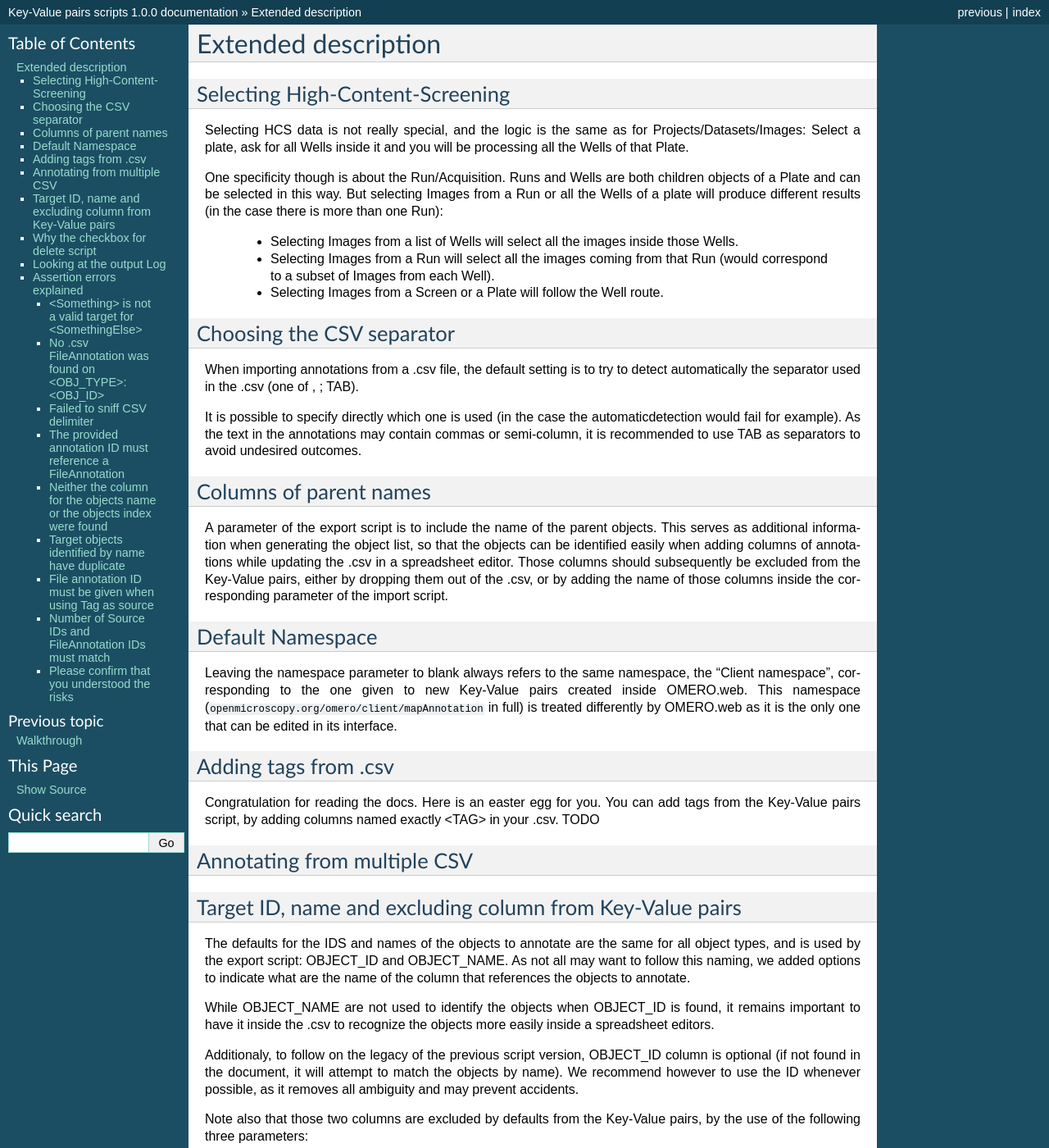
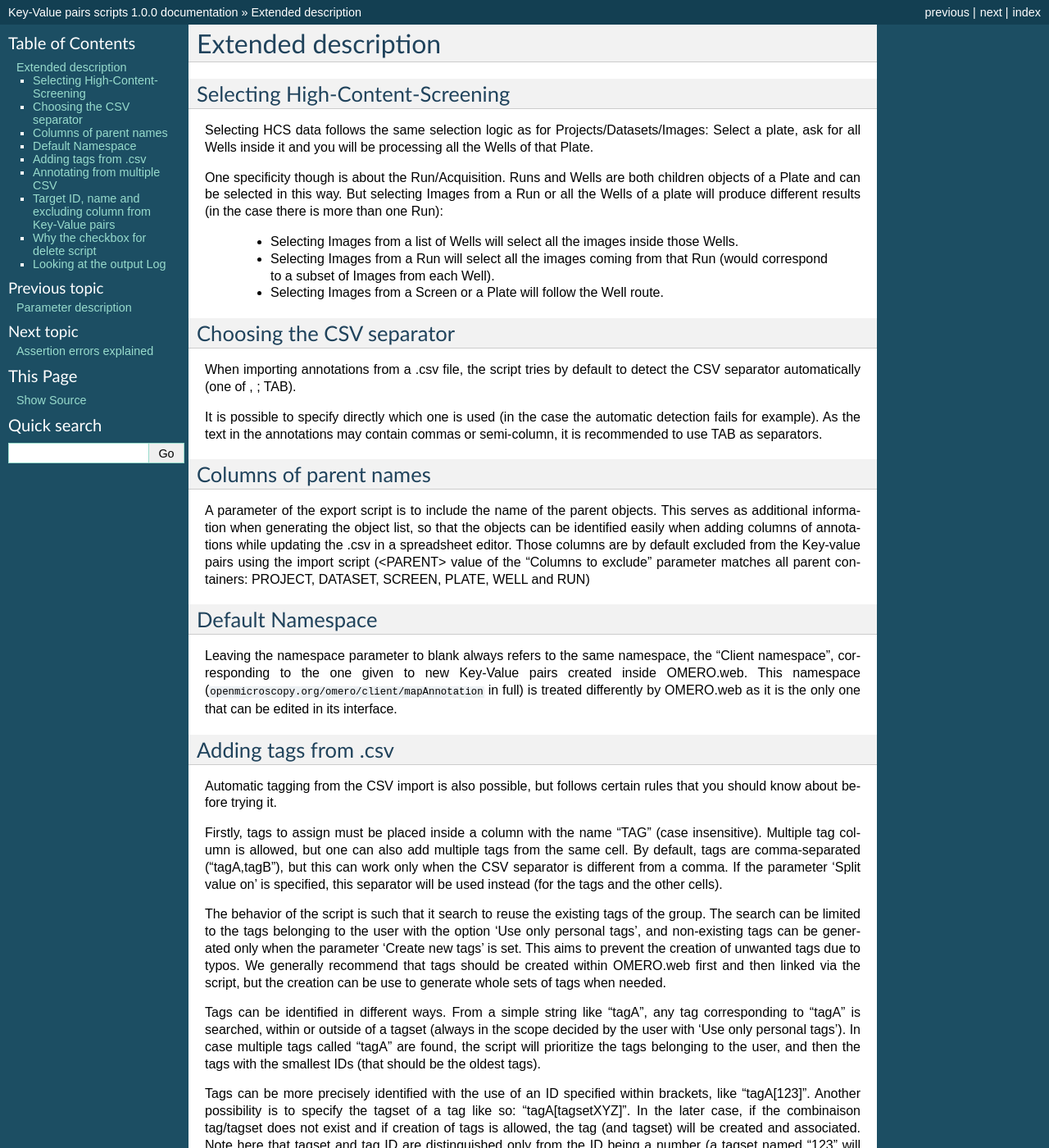
Before and after one commit to German-BioImaging/guide-KVpairs-scripts, a Sphinx documentation site: the page built from docs/indepth.rst, in a window 1280 px wide and 1400 px high. Shown: the whole window at 82% size. Built offline with Sphinx 7.4.7, drawn with Linux system fonts in a browser that asks for light colours; some of the changed text lies outside the part shown.

Commit message:
more documentation

```diff
--- /dev/null
+++ b/docs/allparameters.rst
@@ -0,0 +1,150 @@
+Parameter description
+=====================
+
+Generic parameters
+------------------
+
+Data Type
+^^^^^^^^^
+In combinaison with the parameter 'IDs', this selects the object \
+from which targets are selected (targets of the given type).
+
+For example, if Data Type is set to Project, and ID to 789, it will select all attached Datasets \
+if 'Target Data Type' is set to Dataset, or all the Images if it is set to Image.
+
+The Data Type can also be set to Tag, in which case the tagged objects of the "Target Data Type" \
+are selected. This can be used for a more flexible selection of target object to process.
+
+IDs
+^^^
+IDs of the object for the 'Data Type' selection.
+
+Multiple ID can be provided at the same time, separated with a comma. In this case, \
+the objects are processed sequentially.
+
+Target Data Type
+^^^^^^^^^^^^^^^^
+The data type to be selected for processing by the script. Default to "<on current>" means that the \
+objects specified by "Data Type" and "IDs" are the ones to be processed. In the other case, the selected \
+type must correspond to a child object of the selected type (Image are child of Dataset and Project, \
+Well are child of Screen and Plate, ...).
+
+
+File Annotation
+^^^^^^^^^^^^^^^
+Parameter for the import of Key-Value pairs from a CSV file. Provided from the "Choose File" selection menu, \
+the file will be temporarily uploaded to OMERO for the duration of the script.
+
+The items listed in the CSV are matched to the Target object found. If an item of the CSV correspond to no \
+target object, the item is skipped. As such, target objects coming from different parent objects can be \
+annotated from a single CSV.
+
+The matching of items in the CSV to target objects is done either via IDs or names (IDs have priority over names). \
+The name of the columns containing either can be specified (see 'Target ID colname' and 'Target name colname'), but \
+are by default respectively in upper case OBJECT_ID and OBJECT_NAME.
+
+If no ID column is given in the CSV, the script attempts to match the items via the name. In this case, name duplicates \
+are forbidden. (either from the CSV or inside OMERO, this will lead the script to fail).
+
+Namespace
+^^^^^^^^^
+For the import of key-value pair, the namespace that will be given to the created key-value pairs. For the three other scripts,
+limits the selection of key-value pairs to that namespace.
+
+When no namespace is provided, matches the namespace 'openmicroscopy.org/omero/client/mapAnnotation', which \
+makes the key-value pairs editable in OMERO.web (the only namespace that allows that).
+
+Multiple namespace can be provided as a comma separated list. Or all namespace can be selected using the * character.
+
+.. _Old Namespace:
+Old Namespace
+^^^^^^^^^^^^^
+For the namespace conversion script. List of old namespace (comma separated) to convert to a different namespace (unique). \
+This can be used to group key-value pairs into a single annotations (all found key-value pairs will be grouped to a single\
+key-value pair).
+
+.. _New Namespace:
+New Namespace
+^^^^^^^^^^^^^
+For the namespace conversion script. The new namespace to assign to the key-value pairs found on the target \
+object having the `Old Namespace`_. The found key-value pairs will be grouped into a single key-value pair per object with \
+the 'New Namespace'.
+
+Advanced parameters
+-------------------
+
+Separator
+^^^^^^^^^
+For the key-value pair import script, the separator used in the CSV to separate elements. By default \
+set to 'guess' and will attempt to detect automatically the separator among ', ; TAB'.
+
+For the key-value pair export script, the separator used in the generated CSV to separate elements. We \
+recommend the use of TAB.
+
+.. _Include column(s) of parents name:
+Include column(s) of parents name
+^^^^^^^^^^^^^^^^^^^^^^^^^^^^^^^^^
+For the key-value pair export script. Check the box if you want to include in the first columns of the CSV output \
+to contain for each objects the name of their parent containers.
+
+The possible parents are PROJECT, DATASET, SCREEN, PLATE, RUN, WELL, depending on which object type \
+is exported. These columns are ignored by default by the import script (see `Columns to exclude`_)
+
+Include namespace
+^^^^^^^^^^^^^^^^^
+For the key-value pair export script. Check the box if you want to include in the CSV the namespace \
+associated to each key as the first row of the document. This is interpreted back by the import script.
+
+Include tags
+^^^^^^^^^^^^
+For the key-value pair export script. Check the box if you want to include in the CSV a column for the tags \
+attached to the target objects. The tags are in the TAG[TAGSET] if the tags are part of a tagset.
+
+.. _Columns to exclude:
+Columns to exclude
+^^^^^^^^^^^^^^^^^^
+For the key-value pair import script. If the columns specified here are found in the CSV, they will be ignored \
+for the generated key-value pairs.
+
+Three default special values are given. <ID> corresponds to the name of the column for the object IDs specified by the \
+parameter `Target ID colname`_. <NAME> corresponds to the name of the column for the object IDs specified by the \
+parameter `Target name colname`_. <PARENT> corresponds to all possible parent containers type exported when using the \
+paremeter `Include column(s) of parents name`_.
+
+.. _Target ID colname:
+Target ID colname
+^^^^^^^^^^^^^^^^^
+For the key-value pair import script. The name of the column in the CSV containing the objects IDs. If not present, \
+the script will attempt to match the target objects by name. Defaults to OBJECT_ID as used by the export script.
+
+.. _Target name colname:
+Target name colname
+^^^^^^^^^^^^^^^^^^^
+For the key-value pair import script. The name of the column in the CSV containing the objects names. \
+The names are used only to identify target objects if the ID column is not present. Defaults to \
+OBJECT_NAME as used by the export script.
+
+Exclude empty values
+^^^^^^^^^^^^^^^^^^^^
+For the key-value pair import script. Check this box if you wish to avoid creating an entry in the key-value \
+pairs when a cell in the CSV is empty.
+
+Attach csv to parents
+^^^^^^^^^^^^^^^^^^^^^
+For the key-value pair import script. Check this box if you wish to attach the chosen CSV file to the object used for the \
+selection of targets.
+
+Split value on
+^^^^^^^^^^^^^^
+For the key-value pair import script. The characters used to split the cells in the CSV into multiple entries. \
+The character used here must be different from the CSV separator character.
+
+Use only personal tags
+^^^^^^^^^^^^^^^^^^^^^^
+For the key-value pair import script. When tags are specified in the CSV (under a column named TAG), check this box \
+if you want to restrict the use of tags to tags owned by you.
+
+Create new tags
+^^^^^^^^^^^^^^^
+For the key-value pair import script. When tags are specified in the CSV (under a column named TAG), check this box \
+if you want to allow the creation of tags when the don't exist. This also applies to tags for which a tagset is specified.
--- /dev/null
+++ b/docs/errors.rst
@@ -0,0 +1,105 @@
+Assertion errors explained
+--------------------------
+
+<Something> is not a valid target for <SomethingElse>
+^^^^^^^^^^^^^^^^^^^^^^^^^^^^^^^^^^^^^^^^^^^^^^^^^^^^^
+Objects are selected from a parent object TO a child object. Check out \
+this section for more explanations on how to select objects with \
+those scripts.
+
+Annotation <xxx> not found:
+^^^^^^^^^^^^^^^^^^^^^^^^^^^
+Try reloading the page. This error can happen when you try to use the script on an object from a \
+group after opening a second tab in a different group.
+
+Cannot split cells with a character used as CSV separator
+^^^^^^^^^^^^^^^^^^^^^^^^^^^^^^^^^^^^^^^^^^^^^^^^^^^^^^^^^
+Multiple values per cell can be used, but the character to split them must be \
+different from the separator used by the csv.
+
+CSV rows lenght mismatch: Header has <N> items, while line <line number> has <M>
+^^^^^^^^^^^^^^^^^^^^^^^^^^^^^^^^^^^^^^^^^^^^^^^^^^^^^^^^^^^^^^^^^^^^^^^^^^^^^^^^^^^^
+This error shows either that one of the csv row has a different number of item from the header, or that \
+something wrong happened with the parsing of the csv. (make sure that your csv separator is not a comma and that \
+you use also a comma to have multiple value per cells, like in the case of tags).
+
+Failed to sniff CSV delimiter please specify the separator
+^^^^^^^^^^^^^^^^^^^^^^^^^^^^^^^^^^^^^^^^^^^^^^^^^^^^^^^^^^
+It happens that the sniffer to detect fails to understand what separator was \
+used inside you .csv file. Please indicate in the parameter the separator used \
+inside your .csv.
+
+File annotation ID must be given when using Tag as source
+^^^^^^^^^^^^^^^^^^^^^^^^^^^^^^^^^^^^^^^^^^^^^^^^^^^^^^^^^
+Because files cannot be attached to tags, and thus cannot be searched \
+automatically when providing tags as source, you must provide a file as \
+input to the script.
+
+Neither the column for the objects name or the objects index were found
+^^^^^^^^^^^^^^^^^^^^^^^^^^^^^^^^^^^^^^^^^^^^^^^^^^^^^^^^^^^^^^^^^^^^^^^
+Make sure that the column in your .csv match the columns given as parameter \
+of the import script. Both are optional, but at least one is required!
+
+No .csv FileAnnotation was found on <OBJ_TYPE>:<OBJ_ID>
+^^^^^^^^^^^^^^^^^^^^^^^^^^^^^^^^^^^^^^^^^^^^^^^^^^^^^^^
+When providing no file from the select File button, nor giving \
+a file annotation to read Key-Value pairs from, the script attempt to \
+search specifically for a .csv file attached to the current parent object.
+If none is found, you obtain this error. Try to provide a .csv file instead \
+of letting the script guessing.
+
+Number of Source IDs and FileAnnotation IDs must match
+^^^^^^^^^^^^^^^^^^^^^^^^^^^^^^^^^^^^^^^^^^^^^^^^^^^^^^
+When providing more than one parent object, the Key-Value pairs can \
+be read from either a single .csv file, or by multiple files. In the later \
+scenario, there must be an identical number of FileAnnotation and parent \
+objects, in order for the script to understand which corresponds to which.
+
+Please confirm that you understood the risks
+^^^^^^^^^^^^^^^^^^^^^^^^^^^^^^^^^^^^^^^^^^^^
+It seems that you forgot to confirm that you understood the risk associated \
+with a batch deletion of annotations. TODO cf to section on why ticking the box.
+
+Target objects identified by name have duplicate
+^^^^^^^^^^^^^^^^^^^^^^^^^^^^^^^^^^^^^^^^^^^^^^^^
+Because no column specifying the ID of the object to annotate was found, \
+the script attempted to uniquely identify the objects by their name. It seemed \
+however that in the list of all objects founds from the parent you gave, \
+multiple objects have the same name. Please try again by adding a column \
+with the IDs of the objects to annoate. (OBJECT_ID is the default of the \
+scripts).
+
+The provided annotation ID must reference a FileAnnotation
+^^^^^^^^^^^^^^^^^^^^^^^^^^^^^^^^^^^^^^^^^^^^^^^^^^^^^^^^^^
+The ID of the file annotation seems incorrect. Make sure that you gave the \
+FileAnnotation ID and not the LinkAnnotation ID, as indicated in the image bellow.
+
+.. image:: images/expert_3_file_annotation_id.png
+   :scale: 100%
+
+The tag ID:{tagid} is not in the permitted selection of tags
+^^^^^^^^^^^^^^^^^^^^^^^^^^^^^^^^^^^^^^^^^^^^^^^^^^^^^^^^^^^^
+This error either means that the given ID for the tag is wrong, or that the ID \
+corresponds to a tag in a different group or belonging to a different user (and \
+option 'Use only personal tags' is unchecked). Another possibility is that you have \
+a tagset with a name made of numbers only, and thus is interpreted as a tag ID.
+
+The tag {tagname} doesn't correspond to the tag on the server with ID:{tagid}
+^^^^^^^^^^^^^^^^^^^^^^^^^^^^^^^^^^^^^^^^^^^^^^^^^^^^^^^^^^^^^^^^^^^^^^^^^^^^^
+This error tells you that the tag found from the given ID has a name different \
+from the one you used in the csv. This is to prevent you from using the wrong tag.
+
+Tag '{tagname}' does not exist while creation of new tags is not permitted
+^^^^^^^^^^^^^^^^^^^^^^^^^^^^^^^^^^^^^^^^^^^^^^^^^^^^^^^^^^^^^^^^^^^^^^^^^^
+If your tags do not exist yet (or if you only use your own tag), remember to \
+check the box 'Create new tags' if you wish to generate the tags automatically.
+
+Tag '{tagname}' in TagSet '{tagset}' does not exist while creation of new tags is not permitted
+^^^^^^^^^^^^^^^^^^^^^^^^^^^^^^^^^^^^^^^^^^^^^^^^^^^^^^^^^^^^^^^^^^^^^^^^^^^^^^^^^^^^^^^^^^^^^^^
+Same as the error above, but in the case a tagset is specified.
+
+The .csv contains duplicates {duplicates} which makes it impossible to correctly allocate the annotations
+^^^^^^^^^^^^^^^^^^^^^^^^^^^^^^^^^^^^^^^^^^^^^^^^^^^^^^^^^^^^^^^^^^^^^^^^^^^^^^^^^^^^^^^^^^^^^^^^^^^^^^^^^
+When no ID is used to identify the objects to annotate, names are use instead. In that case, there can not \
+be two object with the same name in the csv (and in the selected object on OMERO), in which case it is \
+impossible to identify which object should be annotated.
--- a/docs/indepth.rst
+++ b/docs/indepth.rst
@@ -3,7 +3,7 @@
 
 Selecting High-Content-Screening
 --------------------------------
-Selecting HCS data is not really special, and the logic is the same as for \
+Selecting HCS data follows the same selection logic as for \
 Projects/Datasets/Images: Select a plate, ask for all Wells inside it and \
 you will be processing all the Wells of that Plate.
 
@@ -21,13 +21,12 @@
 
 Choosing the CSV separator
 --------------------------
-When importing annotations from a .csv file, the default setting is to try \
-to detect automatically the separator used in the .csv (one of , ; TAB).
+When importing annotations from a .csv file, the script tries by default \
+to detect the CSV separator automatically (one of , ; TAB).
 
-It is possible to specify directly which one is used (in the case the automatic\
-detection would fail for example). As the text in the annotations may contain \
-commas or semi-column, it is recommended to use TAB as separators to avoid \
-undesired outcomes.
+It is possible to specify directly which one is used (in the case the automatic \
+detection fails for example). As the text in the annotations may contain \
+commas or semi-column, it is recommended to use TAB as separators.
 
 Columns of parent names
 -----------------------
@@ -35,9 +34,9 @@
 This serves as additional information when generating the object list, so that \
 the objects can be identified easily when adding columns of annotations while \
 updating the .csv in a spreadsheet editor.
-Those columns should subsequently be excluded from the Key-Value pairs, either \
-by dropping them out of the .csv, or by adding the name of those columns inside \
-the corresponding parameter of the import script.
+Those columns are by default excluded from the Key-value pairs using the import \
+script (<PARENT> value of the "Columns to exclude" parameter matches all parent \
+containers: PROJECT, DATASET, SCREEN, PLATE, WELL and RUN)
 
 Default Namespace
 -----------------
@@ -50,13 +49,36 @@
 
 Adding tags from .csv
 ---------------------
-Congratulation for reading the docs. Here is an easter egg for you. \
-You can add tags from the Key-Value pairs script, by adding columns named \
-exactly <TAG> in your .csv.  TODO
+Automatic tagging from the CSV import is also possible, but follows certain rules \
+that you should know about before trying it.
+
+Firstly, tags to assign must be placed inside a column with the name "TAG" \
+(case insensitive). Multiple tag column is allowed, but one can also add multiple tags \
+from the same cell. By default, tags are comma-separated ("tagA,tagB"), but this can work \
+only when the CSV separator is different from a comma. If the parameter 'Split value on' is \
+specified, this separator will be used instead (for the tags and the other cells).
+
+The behavior of the script is such that it search to reuse the existing tags of the group. \
+The search can be limited to the tags belonging to the user with the option 'Use only personal tags', \
+and non-existing tags can be generated only when the parameter 'Create new tags' is set. This aims \
+to prevent the creation of unwanted tags due to typos. We generally recommend that tags should be created \
+within OMERO.web first and then linked via the script, but the creation can be use to generate whole sets of \
+tags when needed.
+
+Tags can be identified in different ways. From a simple string like "tagA", any tag corresponding to \
+"tagA" is searched, within or outside of a tagset (always in the scope decided by the user with 'Use only \
+personal tags'). In case multiple tags called "tagA" are found, the script will prioritize the tags belonging to the user,
+and then the tags with the smallest IDs (that should be the oldest tags).
+
+Tags can be more precisely identified with the use of an ID specified within brackets, like "tagA[123]". Another possibility \
+is to specify the tagset of a tag like so: "tagA[tagsetXYZ]". In the later case, if the combinaison tag/tagset does not exist \
+and if creation of tags is allowed, the tag (and tagset) will be created and associated. Note here that tagset and tag ID are \
+distinguished only from the ID being a number (a tagset named "123" will never be recognized by the script).
 
 
 Annotating from multiple CSV
 ----------------------------
+
 
 
 Target ID, name and excluding column from Key-Value pairs
@@ -114,66 +136,3 @@
 
 This output will help you understand what has been done/changed, and may help \
 you understand things when they don't work out the way you expected them.
-
-Assertion errors explained
---------------------------
-
-<Something> is not a valid target for <SomethingElse>
-^^^^^^^^^^^^^^^^^^^^^^^^^^^^^^^^^^^^^^^^^^^^^^^^^^^^^
-Objects are selected from a parent object TO a child object. Check out \
-this section for more explanations on how to select objects with \
-those scripts.
-
-No .csv FileAnnotation was found on <OBJ_TYPE>:<OBJ_ID>
-^^^^^^^^^^^^^^^^^^^^^^^^^^^^^^^^^^^^^^^^^^^^^^^^^^^^^^^
-When providing no file from the select File button, nor giving \
-a file annotation to read Key-Value pairs from, the script attempt to \
-search specifically for a .csv file attached to the current parent object.
-If none is found, you obtain this error. Try to provide a .csv file instead \
-of letting the script guessing.
-
-Failed to sniff CSV delimiter
-^^^^^^^^^^^^^^^^^^^^^^^^^^^^^
-It happens that the sniffer to detect fails to understand what separator was \
-used inside you .csv file. Please indicate in the parameter the separator used \
-inside your .csv.
-
-The provided annotation ID must reference a FileAnnotation
-^^^^^^^^^^^^^^^^^^^^^^^^^^^^^^^^^^^^^^^^^^^^^^^^^^^^^^^^^^
-The ID of the file annotation seems incorrect. Make sure that you gave the \
-FileAnnotation ID and not the LinkAnnotation ID, as indicated in the image bellow.
-
-.. image:: images/expert_3_file_annotation_id.png
-   :scale: 100%
-
-Neither the column for the objects name or the objects index were found
-^^^^^^^^^^^^^^^^^^^^^^^^^^^^^^^^^^^^^^^^^^^^^^^^^^^^^^^^^^^^^^^^^^^^^^^
-Make sure that the column in your .csv match the columns given as parameter \
-of the import script. Both are optional, but at least one is required!
-
-Target objects identified by name have duplicate
-^^^^^^^^^^^^^^^^^^^^^^^^^^^^^^^^^^^^^^^^^^^^^^^^
-Because no column specifying the ID of the object to annotate was found, \
-the script attempted to uniquely identify the objects by their name. It seemed \
-however that in the list of all objects founds from the parent you gave, \
-multiple objects have the same name. Please try again by adding a column \
-with the IDs of the objects to annoate. (OBJECT_ID is the default of the \
-scripts).
-
-File annotation ID must be given when using Tag as source
-^^^^^^^^^^^^^^^^^^^^^^^^^^^^^^^^^^^^^^^^^^^^^^^^^^^^^^^^^
-Because files cannot be attached to tags, and thus cannot be searched \
-automatically when providing tags as source, you must provide a file as \
-input to the script.
-
-Number of Source IDs and FileAnnotation IDs must match
-^^^^^^^^^^^^^^^^^^^^^^^^^^^^^^^^^^^^^^^^^^^^^^^^^^^^^^
-When providing more than one parent object, the Key-Value pairs can \
-be read from either a single .csv file, or by multiple files. In the later \
-scenario, there must be an identical number of FileAnnotation and parent \
-objects, in order for the script to understand which corresponds to which.
-
-Please confirm that you understood the risks
-^^^^^^^^^^^^^^^^^^^^^^^^^^^^^^^^^^^^^^^^^^^^
-It seems that you forgot to confirm that you understood the risk associated \
-with a batch deletion of annotations. TODO cf to section on why ticking the box.
--- a/docs/index.rst
+++ b/docs/index.rst
@@ -11,8 +11,10 @@
 .. toctree::
    setup
    gettingstarted
+   allparameters
    indepth
-   :maxdepth: 1
+   errors
+   :maxdepth: 2
 
 Contribute
 ----------
```
